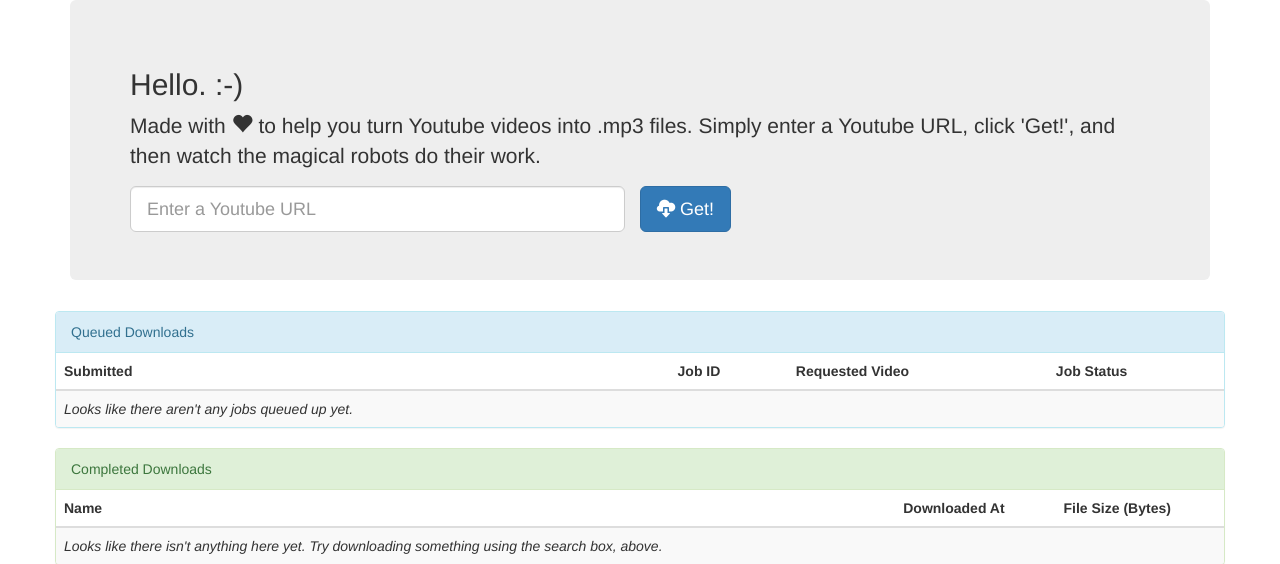
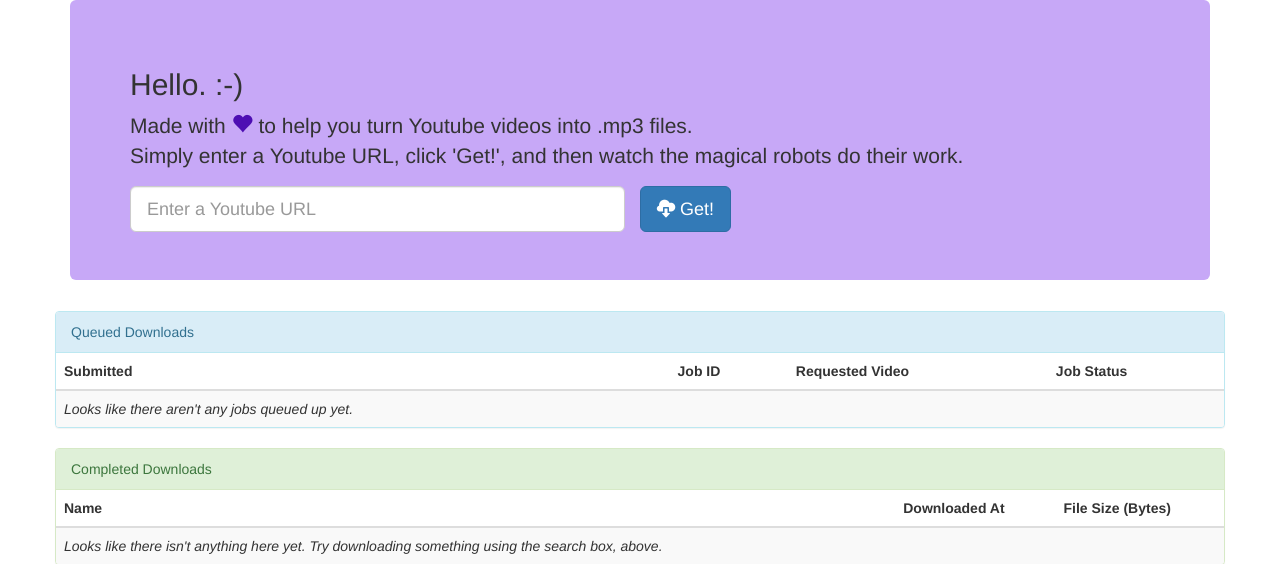
Before and after one commit to eallrich/avdl-magic, a Flask app: page / in a window 1280 px wide. Shown: the top 564 px of the page. Run offline with Flask 2, Linux system fonts and the light colour scheme; data that the repository does not hold is empty; some libraries are stand-ins or nearby versions.

Commit message:
Colors and formatting

```diff
--- a/templates/index.html
+++ b/templates/index.html
@@ -2,9 +2,9 @@
 
 {% block content %}
   <div class="container">
-    <div class="jumbotron">
+    <div class="jumbotron" style="background-color: rgb(199, 168, 247);">
       <h2>Hello. :-)</h2>
-      <p>Made with <span class="glyphicon glyphicon-heart"></span> to help you turn Youtube videos into .mp3 files. Simply enter a Youtube URL, click 'Get!', and then watch the magical robots do their work.</p>
+      <p>Made with <span class="glyphicon glyphicon-heart" style="color: rgb(77, 14, 179);"></span> to help you turn Youtube videos into .mp3 files.<br />Simply enter a Youtube URL, click 'Get!', and then watch the magical robots do their work.</p>
       <form role="form" ng-submit="enqueue()">
         <div class="row">
           <div class="col-lg-6">
```
